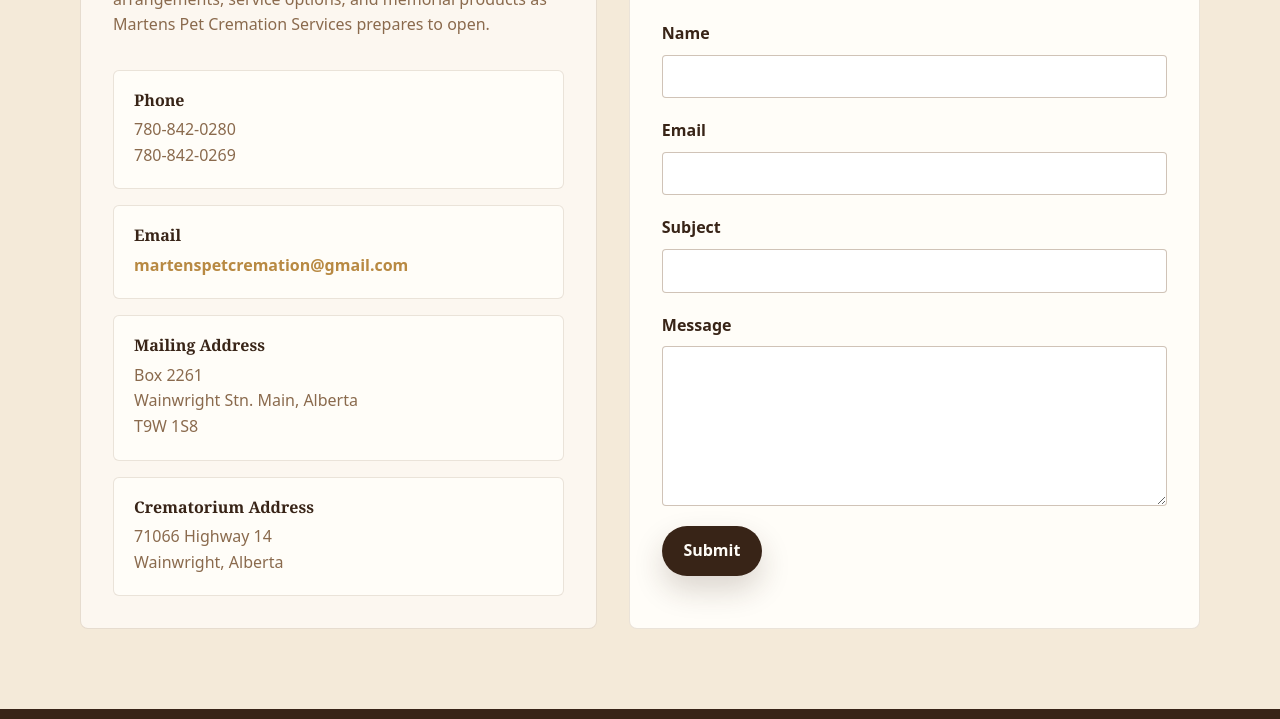
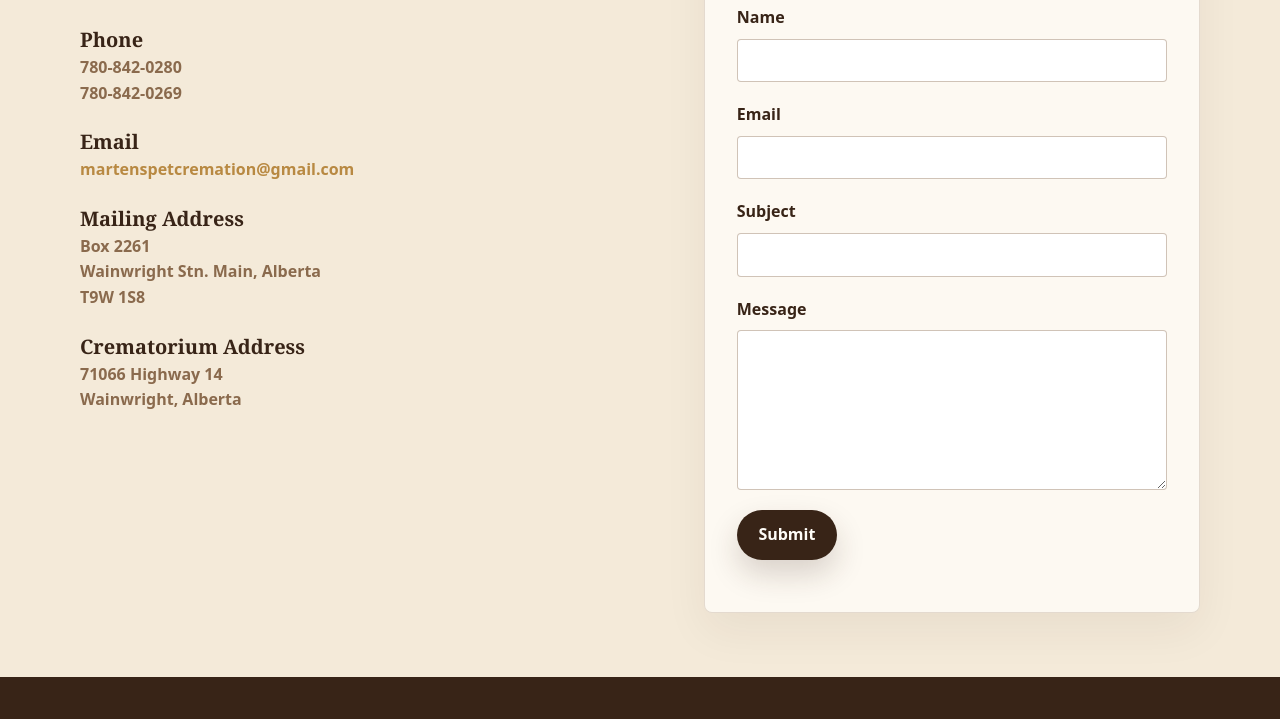
Before and after one commit to NicoleDesignAndCo/martens-design, a website built with Vite: page contact.html in a window 1280 px wide. Shown: the part 775-1494 px from the top of the page. Built offline with nearby package versions, Linux system fonts and the light colour scheme.

Commit message:
Simplified contact page design

```diff
--- a/contact.html
+++ b/contact.html
@@ -32,37 +32,37 @@
         </div>
       </section>
 
-      <section class="section-band py-16 md:py-20">
-        <div class="container grid gap-8 lg:grid-cols-[minmax(0,.95fr)_minmax(0,1.05fr)] lg:items-start">
+      <section class="section-band py-16">
+        <div class="container grid items-start gap-10 md:grid-cols-[minmax(0,1fr)_minmax(320px,.85fr)]">
           <!-- ACF: contact_details -->
-          <aside class="rounded-lg border border-[rgba(138,106,77,.2)] bg-[rgba(255,253,248,.72)] p-6 md:p-8">
+          <div class="max-w-2xl">
             <h2 class="text-3xl font-bold">Contact Details</h2>
-            <p class="mt-4 text-[var(--muted-brown)]">Matt and Joanne welcome questions about future arrangements, service options, and memorial products as Martens Pet Cremation Services prepares to open.</p>
+            <p class="mt-4 text-lg text-[var(--muted-brown)]">Matt and Joanne welcome questions about future arrangements, service options, and memorial products as Martens Pet Cremation Services prepares to open.</p>
 
-            <div class="mt-8 grid gap-4 sm:grid-cols-2 lg:grid-cols-1">
+            <dl class="mt-8 grid gap-6">
               <!-- TODO: Confirm phone numbers with client before launch. -->
-              <div class="rounded-md border border-[rgba(138,106,77,.18)] bg-[var(--white)] p-5">
-                <h3 class="font-bold text-[var(--deep-brown)]">Phone</h3>
-                <p class="mt-2 text-[var(--muted-brown)]">780-842-0280<br />780-842-0269</p>
+              <div>
+                <dt class="serif text-xl font-bold text-[var(--deep-brown)]">Phone</dt>
+                <dd class="mt-1 font-semibold text-[var(--muted-brown)]">780-842-0280<br />780-842-0269</dd>
               </div>
-              <div class="rounded-md border border-[rgba(138,106,77,.18)] bg-[var(--white)] p-5">
-                <h3 class="font-bold text-[var(--deep-brown)]">Email</h3>
-                <p class="mt-2 break-words"><a class="font-semibold text-[var(--gold)] hover:text-[var(--deep-brown)]" href="mailto:martenspetcremation@gmail.com">martenspetcremation@gmail.com</a></p>
+              <div>
+                <dt class="serif text-xl font-bold text-[var(--deep-brown)]">Email</dt>
+                <dd class="mt-1 break-words"><a class="font-semibold text-[var(--gold)] hover:text-[var(--deep-brown)]" href="mailto:martenspetcremation@gmail.com">martenspetcremation@gmail.com</a></dd>
               </div>
               <!-- TODO: Confirm mailing address with client before launch. -->
-              <div class="rounded-md border border-[rgba(138,106,77,.18)] bg-[var(--white)] p-5">
-                <h3 class="font-bold text-[var(--deep-brown)]">Mailing Address</h3>
-                <p class="mt-2 text-[var(--muted-brown)]">Box 2261<br />Wainwright Stn. Main, Alberta<br />T9W 1S8</p>
+              <div>
+                <dt class="serif text-xl font-bold text-[var(--deep-brown)]">Mailing Address</dt>
+                <dd class="mt-1 font-semibold text-[var(--muted-brown)]">Box 2261<br />Wainwright Stn. Main, Alberta<br />T9W 1S8</dd>
               </div>
               <!-- TODO: Confirm crematorium address with client before launch. -->
-              <div class="rounded-md border border-[rgba(138,106,77,.18)] bg-[var(--white)] p-5">
-                <h3 class="font-bold text-[var(--deep-brown)]">Crematorium Address</h3>
-                <p class="mt-2 text-[var(--muted-brown)]">71066 Highway 14<br />Wainwright, Alberta</p>
+              <div>
+                <dt class="serif text-xl font-bold text-[var(--deep-brown)]">Crematorium Address</dt>
+                <dd class="mt-1 font-semibold text-[var(--muted-brown)]">71066 Highway 14<br />Wainwright, Alberta</dd>
               </div>
-            </div>
-          </aside>
+            </dl>
+          </div>
 
-          <form class="rounded-lg border border-[rgba(138,106,77,.18)] bg-[var(--white)] p-6 md:p-8" data-contact-form>
+          <form class="rounded-lg border border-[rgba(138,106,77,.22)] bg-[rgba(255,253,248,.82)] p-6 shadow-[0_18px_45px_rgba(56,36,23,.06)] md:p-8" data-contact-form>
             <!-- ACF: contact_form -->
             <!-- TODO: Connect this form to email or a WordPress form plugin later. -->
             <h2 class="text-3xl font-bold">Send a Message</h2>
```
Also changed, not shown: dist/contact.html.
